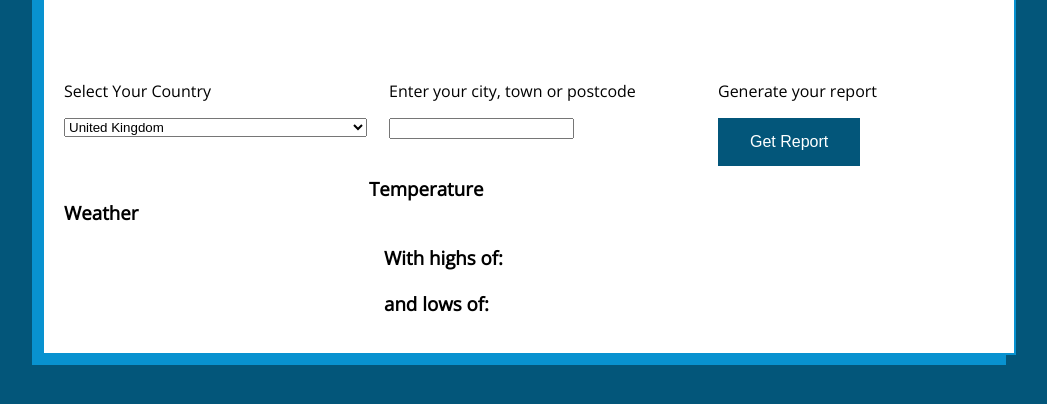
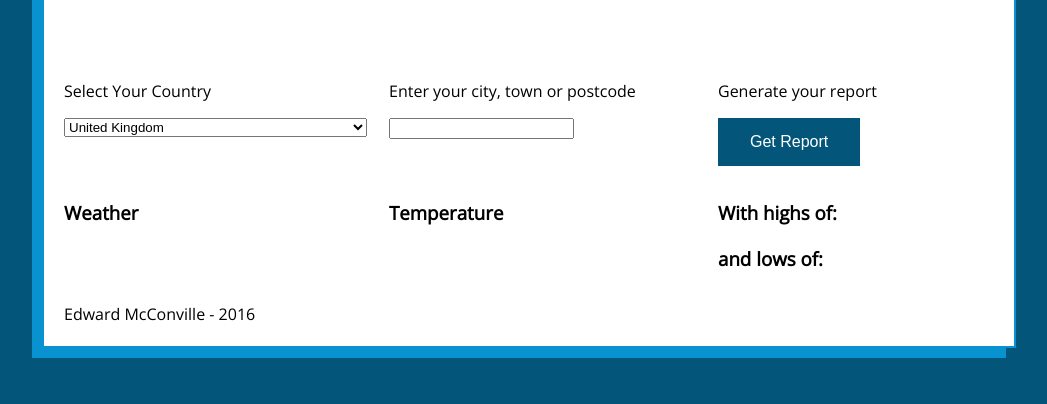
Before and after one commit to edwardmcconville/weather_app, a plain HTML site: page index.html in a window 1280 px wide. Both pictures are taken after a click on the button "Get Report". Shown: the part 94-498 px from the top of the page, without its empty margins (111-1158 px from the left). Drawn offline with nearby package versions, Linux system fonts and the light colour scheme; no server answers.

Commit message:
Tidied up code

```diff
--- a/index.html
+++ b/index.html
@@ -6,13 +6,19 @@
 
       <script type = "application/javascript">
 
-         // document.getElementById('div1').style.display = 'none';
-         // document.getElementById('div2').style.display = 'none';
-         // document.getElementById('div3').style.display = 'none';
-
-         //  original function loadJSON borrowed from w3 Schools
+         // var hiddenDiv = document.getElementsByClassName("weatherapp__box--hidden");
+         // for(i=0; i<hiddenDiv.length; i++) {
+         //    hiddenDiv[i].style.display = 'block';
+         //  }
 
          function loadJSON(){
+
+
+            var hiddenDiv = document.getElementsByClassName('weatherapp__box--hidden');
+            // function to show hidden divs when function runs
+               for(i=0; i<hiddenDiv.length; i++) {
+               hiddenDiv[i].style.display='block';
+            }
 
             // added var city to grab city / place / postcode value from input
             var city = document.getElementById("city").value;
@@ -23,6 +29,7 @@
             // add value form input to request string along with API key
             var data_file = "http://api.openweathermap.org/data/2.5/weather?q="+city+","+country+"&APPID=87eda7ba3022904f0003ba170976905e&units=metric";
 
+            //  original function borrowed from w3 Schools
             var http_request;
             try{
                // Opera 8.0+, Firefox, Chrome, Safari
@@ -45,34 +52,42 @@
                }
             }
 
-
-
             http_request.onreadystatechange = function(){
 
                if (http_request.readyState == 4  ){
                   // Javascript function JSON.parse to parse JSON data
                   var jsonObj = JSON.parse(http_request.responseText);
 
+                  // page header
+                  document.getElementById("Thanks").innerHTML = "Thank you for using our service. Enjoy the weather in "+jsonObj.name+"!";
+
+                  // second heading
+                  var secondHeader = document.getElementsByClassName("second-header--heading");
+                  secondHeader[0].innerHTML = "The current forcast for "+jsonObj.name+" is:";
+
+
+                  // document.getElementById("Icon").innerHTML = iconUrl;
+                  document.getElementById("heading").innerHTML = "Current weather forecast in "+jsonObj.name;
+
+                  // main weather
+                  document.getElementById("Weather").innerHTML = jsonObj.weather[0].main;
+
+                  // icon functionality
                   var iconCode = jsonObj.weather[0].icon;
-
                   var iconUrl = "<img src='http://openweathermap.org/img/w/" + iconCode + ".png' alt='Weather Icon' />";
-
-                  // jsonObj variable now contains the data structure and can
-                  // be accessed as jsonObj.name and jsonObj.country.
-                  // document.getElementById("City").innerHTML = jsonObj.name;
-                  document.getElementById("Weather").innerHTML = jsonObj.weather[0].main;
-                  document.getElementById("Temp").innerHTML = jsonObj.main.temp+"&#8451";
-                  document.getElementById("Thanks").innerHTML = "Thank you for using our service. Enjoy the weather in "+jsonObj.name+"!";
-                  // document.getElementById("Icon").innerHTML = iconUrl;
-                  document.getElementById("heading").innerHTML = "Current weather and forecast in "+jsonObj.name;
 
                   document.getElementById("Icon").innerHTML = "<img src='http://openweathermap.org/img/w/" + iconCode + ".png' alt='Weather Icon' id='top-icon'/>";
 
-                  var secondHeader = document.getElementsByClassName("second-header--heading");
-                  secondHeader[0].innerHTML = "The current forcast for "+jsonObj.name+" is:";
+                  // description
+                  document.getElementById("Description").innerHTML = jsonObj.weather[0].description;
 
-                  document.getElementById("Description").innerHTML = jsonObj.weather[0].description;
+                  // temperature
+                  document.getElementById("Temp").innerHTML = jsonObj.main.temp+"&#8451";
+
+                  // low
                   document.getElementById("min").innerHTML = jsonObj.main.temp_min+"&#8451";
+
+                  // high
                   document.getElementById("max").innerHTML = jsonObj.main.temp_max+"&#8451";
                }
             }
@@ -82,10 +97,6 @@
          }
 
       </script>
-
-
-
-
       <title>Edward McConville - Demo Weather App</title>
    </head>
 
@@ -366,19 +377,19 @@
             <h1 class="second-header--heading"></h1>
          </section>
 
-         <section class="weatherapp__box  weatherapp__box--left">
+         <section class="weatherapp__box  weatherapp__box--left weatherapp__box--hidden">
             <h3>Weather</h3>
             <div id = "Weather"></div>
             <div id = "Icon"></div>
             <div id = "Description"></div>
          </section>
 
-         <section class="weatherapp__box weatherapp__box middle">
+         <section class="weatherapp__box weatherapp__box--middle weatherapp__box--hidden">
             <h3>Temperature</h3>
             <h1 id="Temp"></h1>
          </section>
 
-         <section class="weatherapp__box weatherapp__box--right">
+         <section class="weatherapp__box weatherapp__box--right weatherapp__box--hidden">
             <h3>With highs of:</h3>
             <h4 id="min"></h4>
             <h3>and lows of:</h3>
@@ -390,14 +401,7 @@
          </section>
 
          <footer>
-            <!-- <table class = "src">
-               <tr><th>City</th><th>Weather</th><th>Temperature</th><th>Icon</th></tr>
-               <tr><td><div id = "City"></div></td>
-               <td><div id = "Weather"></div></td>
-               <td><div id = "Temp"></div></td>
-               <td><div id = "Icon"></div></td></tr>
-            </table> -->
-         </footer>
+            <p>Edward McConville - 2016</p>
 
       </div>
 
--- a/style.css
+++ b/style.css
@@ -60,8 +60,16 @@ button{
     text-decoration: none;
     display: inline-block;
     font-size: 16px;
-    }
+}
 
+.weatherapp__box--hidden{
+   display: none;
+   /*Will use JS to reveal*/
+}
+
+header, .weatherapp__box {
+   margin-bottom: 5px;
+}
 
 /************************************************************************************
 MEDIA QUERIES
@@ -127,7 +135,3 @@ MEDIA QUERIES
    }
 
 }
-
-header, .weatherapp__box {
-   margin-bottom: 5px;
-}
```
